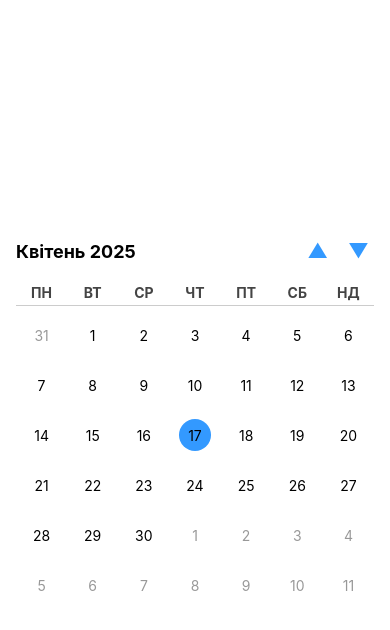
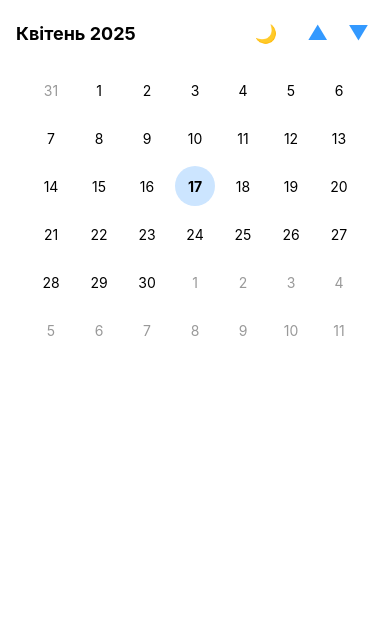
Before and after one commit to lupinaigor/CalendarApp, a React Native app: screen / in a window 390 px wide. Shown: the top 630 px of the page. Built offline with nearby package versions, Linux system fonts and the light colour scheme.

Commit message:
Changes 21 April Dark Theme

```diff
--- a/App.js
+++ b/App.js
@@ -1,12 +1,29 @@
 import React from 'react';
-import { View, StyleSheet } from 'react-native';
+import { View, StyleSheet, StatusBar } from 'react-native';
 import Calendar from './components/Calendar';
+import { ThemeProvider, useTheme } from './components/ThemeContext';
+
+function AppContent() {
+    const { theme } = useTheme();
+
+    return (
+        <>
+            <StatusBar
+                barStyle={theme === 'dark' ? 'light-content' : 'dark-content'}
+                backgroundColor={theme === 'dark' ? '#121212' : '#ffffff'}
+            />
+            <View style={styles.container}>
+                <Calendar />
+            </View>
+        </>
+    );
+}
 
 export default function App() {
     return (
-        <View style={styles.container}>
-            <Calendar />
-        </View>
+        <ThemeProvider>
+            <AppContent />
+        </ThemeProvider>
     );
 }
 
--- a/components/Calendar.js
+++ b/components/Calendar.js
@@ -1,36 +1,21 @@
-import React, { useState, useEffect } from 'react';
-import { View, StyleSheet, Text } from 'react-native';
+import React, { useState } from 'react';
+import { View, StyleSheet } from 'react-native';
 import Header from './Header';
 import Day from './Day';
 import { generateCalendarDays } from '../utils/calendarUtils';
+import { useTheme } from './ThemeContext';
 
 export default function Calendar() {
     const [currentDate, setCurrentDate] = useState(new Date());
-    const [calendarDays, setCalendarDays] = useState([]);
-
-    useEffect(() => {
-        const days = generateCalendarDays(currentDate);
-        setCalendarDays(days);
-    }, [currentDate]);
-
-    const weekDays = ['ПН', 'ВТ', 'СР', 'ЧТ', 'ПТ', 'СБ', 'НД'];
+    const days = generateCalendarDays(currentDate);
+    const { theme } = useTheme();
+    const isDark = theme === 'dark';
 
     return (
-        <View style={styles.calendarContainer}>
+        <View style={[styles.calendarContainer, { backgroundColor: isDark ? '#121212' : '#ffffff' }]}>
             <Header currentDate={currentDate} setCurrentDate={setCurrentDate} />
-
-            {/* Заголовки днів тижня */}
-            <View style={styles.weekHeader}>
-                {weekDays.map((day, index) => (
-                    <View key={index} style={styles.weekDay}>
-                        <Text style={styles.weekDayText}>{day}</Text>
-                    </View>
-                ))}
-            </View>
-
-            {/* Сітка днів */}
-            <View style={styles.grid}>
-                {calendarDays.map((dayObj, index) => (
+            <View style={styles.daysGrid}>
+                {days.map((dayObj, index) => (
                     <Day key={index} date={dayObj.date} isCurrentMonth={dayObj.isCurrentMonth} />
                 ))}
             </View>
@@ -40,25 +25,12 @@ export default function Calendar() {
 
 const styles = StyleSheet.create({
     calendarContainer: {
+        flex: 1,
         padding: 16,
     },
-    weekHeader: {
-        flexDirection: 'row',
-        borderBottomWidth: 1,
-        borderBottomColor: '#ccc',
-        paddingBottom: 4,
-        marginBottom: 4,
-    },
-    weekDay: {
-        width: `${100 / 7}%`,
-        alignItems: 'center',
-    },
-    weekDayText: {
-        fontWeight: 'bold',
-        color: '#444',
-    },
-    grid: {
+    daysGrid: {
         flexDirection: 'row',
         flexWrap: 'wrap',
+        justifyContent: 'center',
     },
 });
--- a/components/Day.js
+++ b/components/Day.js
@@ -1,5 +1,6 @@
 import React from 'react';
 import { View, Text, StyleSheet } from 'react-native';
+import { useTheme } from './ThemeContext';
 
 export default function Day({ date, isCurrentMonth }) {
     const today = new Date();
@@ -8,42 +9,35 @@ export default function Day({ date, isCurrentMonth }) {
         date.getMonth() === today.getMonth() &&
         date.getFullYear() === today.getFullYear();
 
+    const { theme } = useTheme();
+    const isDark = theme === 'dark';
+
+    const containerStyle = [
+        styles.dayContainer,
+        {
+            backgroundColor: isToday ? (isDark ? '#3399ff33' : '#cce5ff') : 'transparent',
+            borderRadius: isToday ? 50 : 8,
+        },
+    ];
+
+    const textStyle = {
+        color: isCurrentMonth ? (isDark ? '#fff' : '#000') : '#999',
+        fontWeight: isToday ? 'bold' : 'normal',
+    };
+
     return (
-        <View style={[styles.dayContainer, !isCurrentMonth && styles.dimmed]}>
-            <View style={[styles.circle, isToday && styles.today]}>
-                <Text style={styles.dayText}>{date.getDate()}</Text>
-            </View>
+        <View style={containerStyle}>
+            <Text style={textStyle}>{date.getDate()}</Text>
         </View>
     );
 }
 
 const styles = StyleSheet.create({
     dayContainer: {
-        width: `${100 / 7}%`,
-        height: 50,
+        width: 40,
+        height: 40,
         justifyContent: 'center',
         alignItems: 'center',
-    },
-    dayText: {
-        color: '#000',
-    },
-    dimmed: {
-        opacity: 0.4,
-    },
-    circle: {
-        width: 32,
-        height: 32,
-        justifyContent: 'center',
-        alignItems: 'center',
-        borderRadius: 16,
-    },
-    today: {
-        backgroundColor: '#3399ff',
-        // гарантовано зберігає форму круга
-        borderRadius: 16,
-        width: 32,
-        height: 32,
-        justifyContent: 'center',
-        alignItems: 'center',
+        margin: 4,
     },
 });
--- a/components/Header.js
+++ b/components/Header.js
@@ -1,7 +1,10 @@
 import React from 'react';
 import { View, Text, TouchableOpacity, StyleSheet } from 'react-native';
+import { useTheme } from './ThemeContext';
 
 export default function Header({ currentDate, setCurrentDate }) {
+    const { theme, toggleTheme } = useTheme();
+
     const monthNames = [
         'Січень', 'Лютий', 'Березень', 'Квітень', 'Травень', 'Червень',
         'Липень', 'Серпень', 'Вересень', 'Жовтень', 'Листопад', 'Грудень'
@@ -10,7 +13,6 @@ export default function Header({ currentDate, setCurrentDate }) {
     const currentMonthName = monthNames[currentDate.getMonth()];
     const currentYear = currentDate.getFullYear();
 
-    // Функції для зміни місяця
     const goToPreviousMonth = () => {
         setCurrentDate(new Date(currentDate.setMonth(currentDate.getMonth() - 1)));
     };
@@ -21,11 +23,19 @@ export default function Header({ currentDate, setCurrentDate }) {
 
     return (
         <View style={styles.header}>
-            <Text style={styles.monthText}>{currentMonthName} {currentYear}</Text>
+            <Text style={[styles.monthText, { color: theme === 'dark' ? '#fff' : '#000' }]}>
+                {currentMonthName} {currentYear}
+            </Text>
+
             <View style={styles.controls}>
+                <TouchableOpacity onPress={toggleTheme} style={styles.themeButton}>
+                    <Text style={styles.themeText}>{theme === 'light' ? '🌙' : '☀️'}</Text>
+                </TouchableOpacity>
+
                 <TouchableOpacity onPress={goToPreviousMonth} style={styles.arrowButton}>
                     <Text style={styles.arrow}>▲</Text>
                 </TouchableOpacity>
+
                 <TouchableOpacity onPress={goToNextMonth} style={styles.arrowButton}>
                     <Text style={styles.arrow}>▼</Text>
                 </TouchableOpacity>
@@ -58,4 +68,11 @@ const styles = StyleSheet.create({
         fontWeight: 'bold',
         color: '#3399ff',
     },
+    themeButton: {
+        marginRight: 10,
+        padding: 5,
+    },
+    themeText: {
+        fontSize: 18,
+    },
 });
--- /dev/null
+++ b/components/ThemeContext.js
@@ -0,0 +1,19 @@
+import React, { createContext, useState, useContext } from 'react';
+
+const ThemeContext = createContext();
+
+export const ThemeProvider = ({ children }) => {
+    const [theme, setTheme] = useState('light'); // 'light' або 'dark'
+
+    const toggleTheme = () => {
+        setTheme(prev => (prev === 'light' ? 'dark' : 'light'));
+    };
+
+    return (
+        <ThemeContext.Provider value={{ theme, toggleTheme }}>
+            {children}
+        </ThemeContext.Provider>
+    );
+};
+
+export const useTheme = () => useContext(ThemeContext);
```
Also changed, not shown: context/ThemeContext.js (deleted, +0 -20 lines), utils/calendarUtils.js (line endings or trailing spaces).
